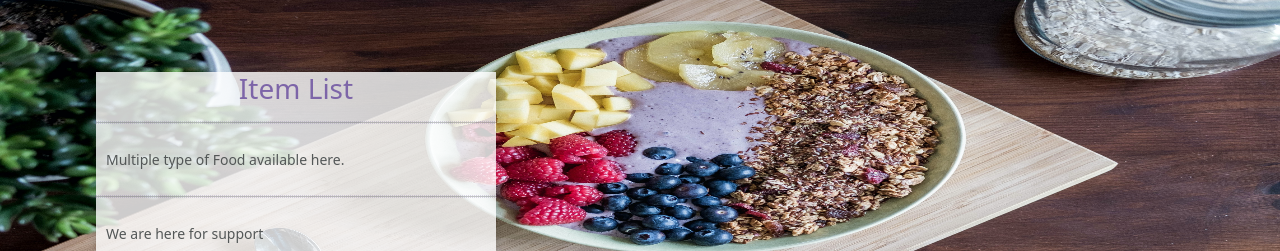
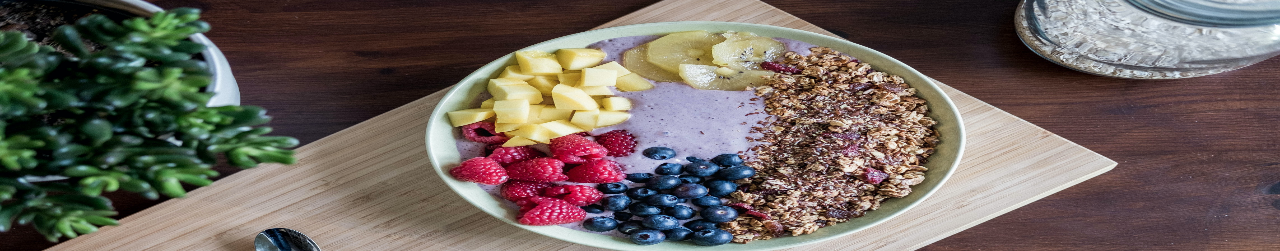
Before and after one commit to AndrewQTUD/AQ_FYP, a Flask app: a page that uses templates/item-list-charity.html in a window 1280 px wide. Shown: the top 251 px of the page. Run offline with Flask 2, Linux system fonts and the light colour scheme; data comes from the database, SQL or seed files in the repository; both versions use the stored data as it was after the commit; some libraries are stand-ins or nearby versions.

Commit message:
cleaning up files

```diff
--- a/templates/item-list-charity.html
+++ b/templates/item-list-charity.html
@@ -7,16 +7,7 @@
 {% block body %}
 <div class="header-container">
     <img src="/static/images/charityheader.jpg" height="400px" width="100%" alt="">
-    <div class="overlay-card">
-        <h3>Item List</h3>
-        <hr>
-        <label style="font-size:14px; color:rgb(83, 87, 87);">Multiple type of Food available here.</label>
-        <hr>
-        <label style="font-size:14px; color:rgb(83, 87, 87);">We are here for support</label>
-        <video width="400" height="240" autoplay muted>
-            <source src="/static/video/care.mp4" type="video/mp4">
-        </video>
-    </div>
+
     <div id="username">Welcome! <label id="usrname">{{usrname}}</label>
         <button class="filledbtn" onclick="go_to_cart('{{prevInfo[0]}}','{{prevInfo[1]}}','{{prevInfo[2]}}' )">Go to
             Cart</button>
```
Also changed, not shown: templates/cart.html (+2 -11 lines), static/images/qrcode.png, store.sqlite3, 1 other file.
